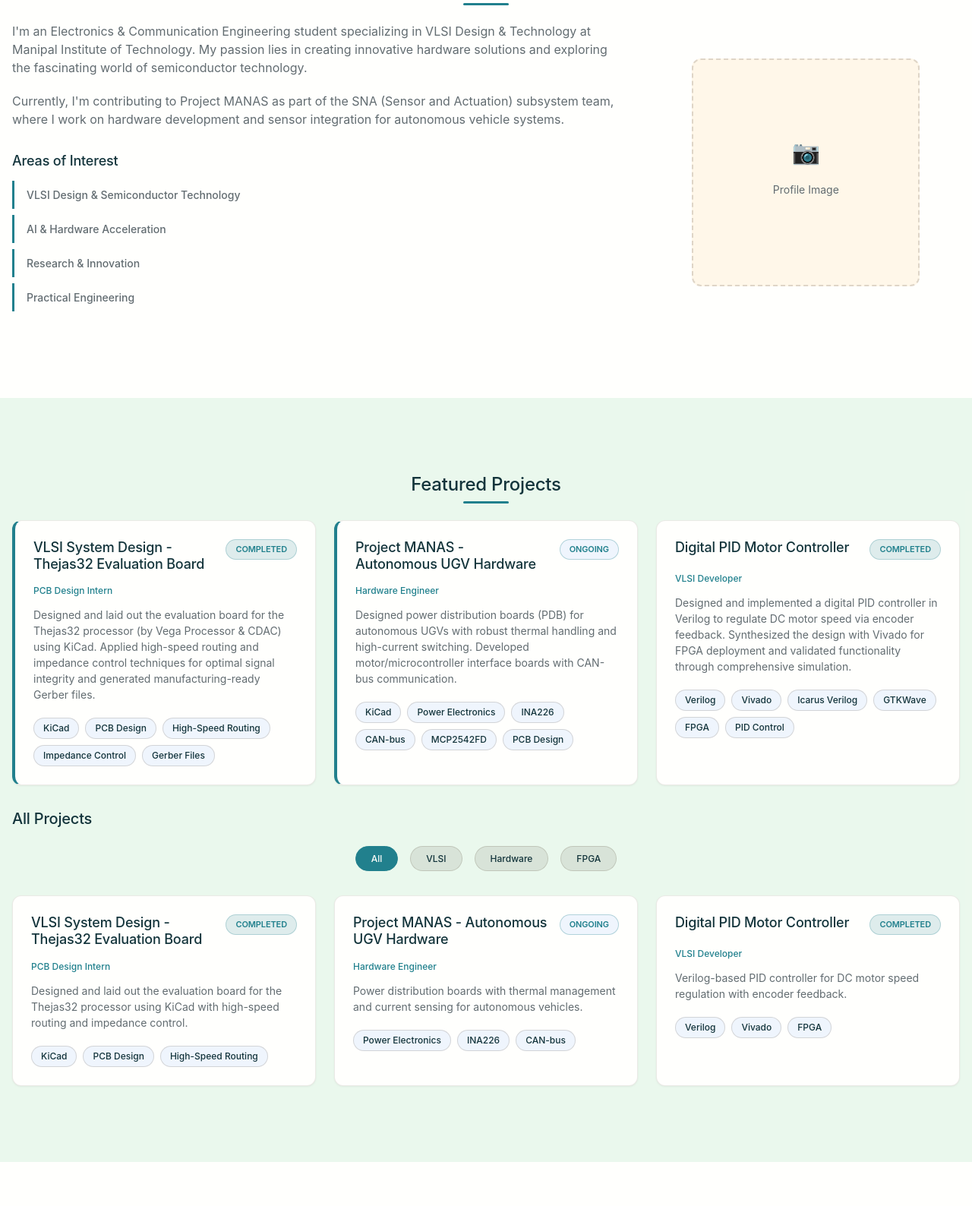
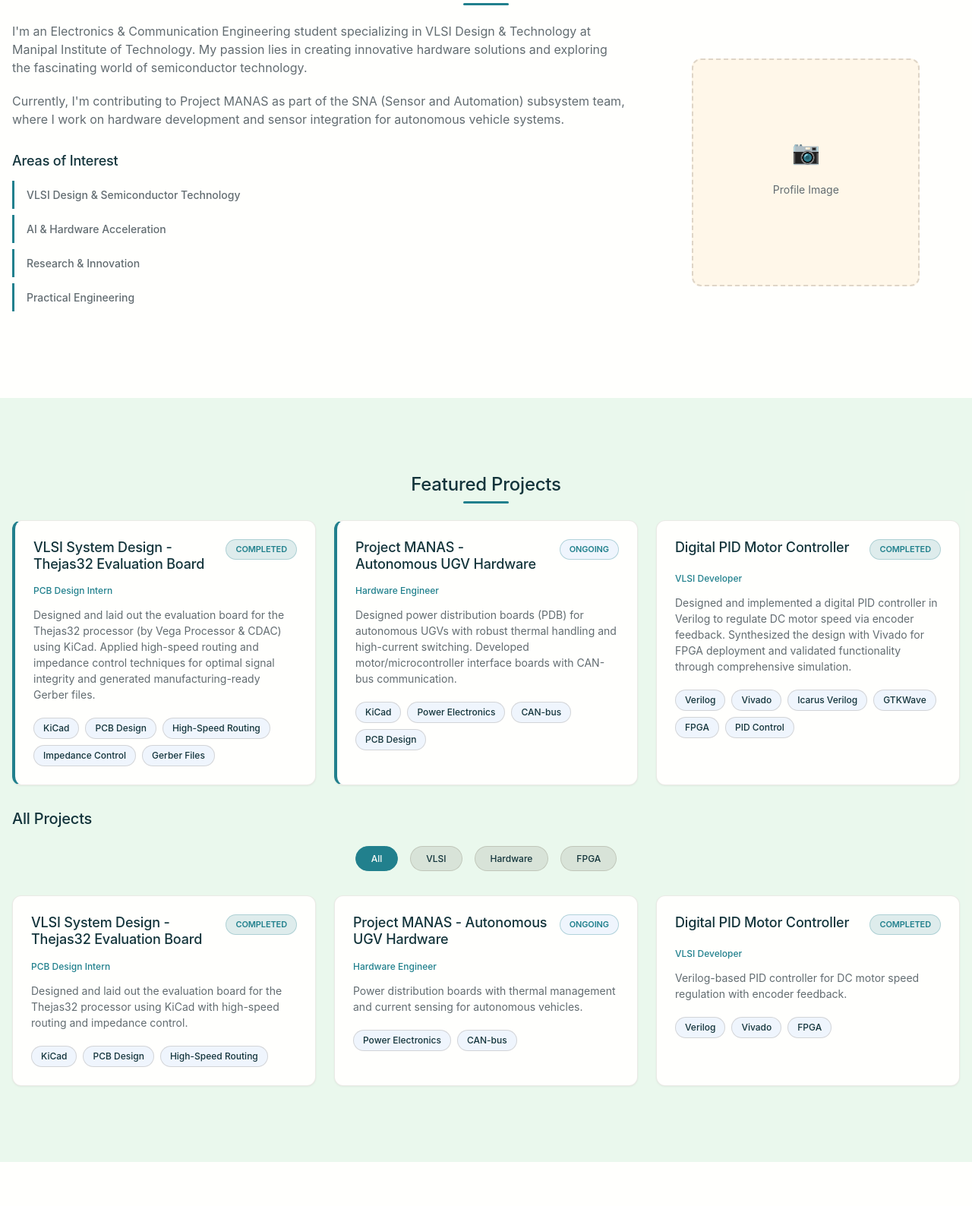
Before and after one commit to KPkaustubhKP/KP_Portfolio, a plain HTML site: page index.html in a window 1280 px wide. Shown: the part 1132-2720 px from the top of the page at 76% size. Drawn offline with Linux system fonts and the light colour scheme; a web font is replaced by a local one.

Commit message:
Update index.html

```diff
--- a/index.html
+++ b/index.html
@@ -67,7 +67,7 @@
                         I'm an Electronics & Communication Engineering student specializing in VLSI Design & Technology at Manipal Institute of Technology. My passion lies in creating innovative hardware solutions and exploring the fascinating world of semiconductor technology.
                     </p>
                     <p>
-                        Currently, I'm contributing to Project MANAS as part of the SNA (Sensor and Actuation) subsystem team, where I work on hardware development and sensor integration for autonomous vehicle systems.
+                        Currently, I'm contributing to Project MANAS as part of the SNA (Sensor and Automation) subsystem team, where I work on hardware development and sensor integration for autonomous vehicle systems.
                     </p>
                     <div class="about-interests">
                         <h3>Areas of Interest</h3>
@@ -126,9 +126,7 @@
                     <div class="project-technologies">
                         <span class="tech-tag">KiCad</span>
                         <span class="tech-tag">Power Electronics</span>
-                        <span class="tech-tag">INA226</span>
                         <span class="tech-tag">CAN-bus</span>
-                        <span class="tech-tag">MCP2542FD</span>
                         <span class="tech-tag">PCB Design</span>
                     </div>
                 </div>
@@ -190,7 +188,6 @@
                     </p>
                     <div class="project-technologies">
                         <span class="tech-tag">Power Electronics</span>
-                        <span class="tech-tag">INA226</span>
                         <span class="tech-tag">CAN-bus</span>
                     </div>
                 </div>
@@ -318,7 +315,7 @@
                     <div class="achievement-year">2023</div>
                     <div class="achievement-content">
                         <h3>Selected for Project MANAS</h3>
-                        <p>Chosen as hardware contributor for MIT's premier autonomous vehicle project, focusing on sensor and actuation subsystem.</p>
+                        <p>Chosen as hardware contributor for MIT's premier autonomous vehicle project, focusing on sensor and Automation subsystem.</p>
                         <span class="achievement-category">Team Achievement</span>
                     </div>
                 </div>
```
